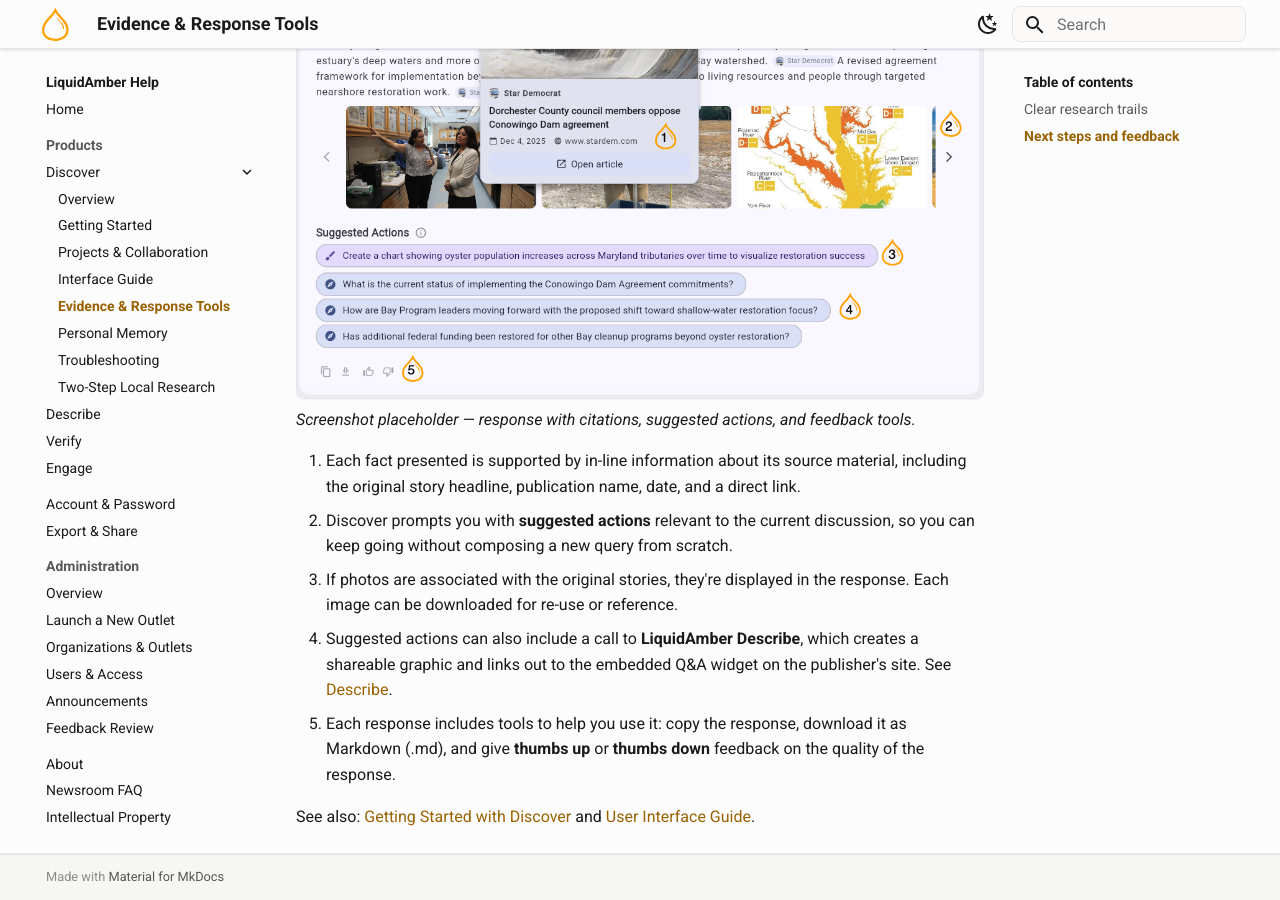
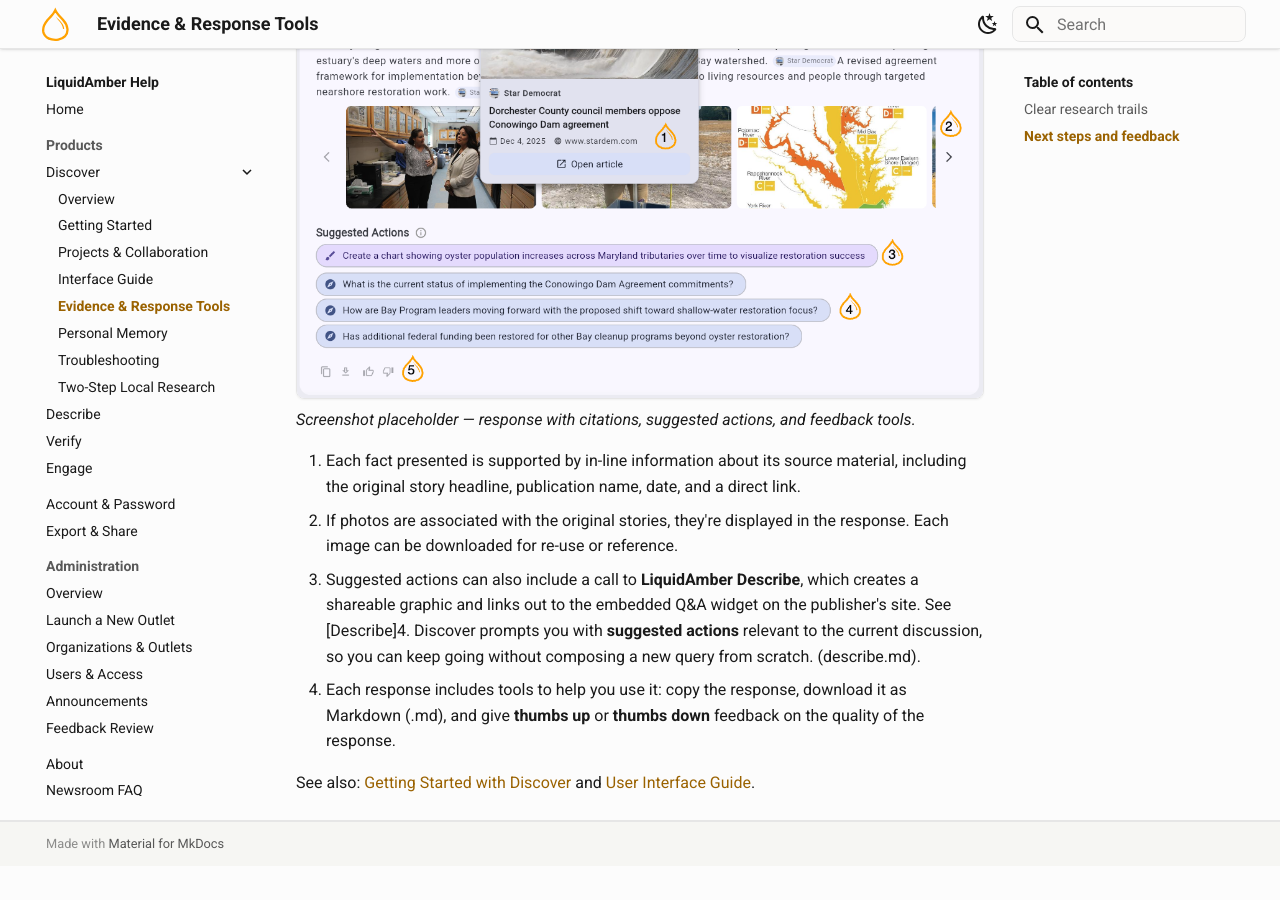
Before and after one commit to benoitmarsot/codechat-help, an MkDocs documentation site: the page built from docs/discover-research-trails.md, in a window 1280 px wide and 900 px high, scrolled down 1423 px. Built offline with MkDocs 1.6.1 and Material for MkDocs 9.7.7, drawn with Linux system fonts in a browser that asks for light colours; after the commit the page ends 2289 px from its top, so only the background shows below that.

Commit message:
Fix wrong order in Next steps and feedback.

```diff
--- a/docs/discover-research-trails.md
+++ b/docs/discover-research-trails.md
@@ -19,9 +19,9 @@ Each query response, along with individual in-line links to specific stories, in
 *Screenshot placeholder — response with citations, suggested actions, and feedback tools.*
 
 1. Each fact presented is supported by in-line information about its source material, including the original story headline, publication name, date, and a direct link.
-2. Discover prompts you with **suggested actions** relevant to the current discussion, so you can keep going without composing a new query from scratch.
-3. If photos are associated with the original stories, they're displayed in the response. Each image can be downloaded for re-use or reference.
-4. Suggested actions can also include a call to **LiquidAmber Describe**, which creates a shareable graphic and links out to the embedded Q&A widget on the publisher's site. See [Describe](describe.md).
+2. If photos are associated with the original stories, they're displayed in the response. Each image can be downloaded for re-use or reference.
+3. Suggested actions can also include a call to **LiquidAmber Describe**, which creates a shareable graphic and links out to the embedded Q&A widget on the publisher's site. See [Describe]4. Discover prompts you with **suggested actions** relevant to the current discussion, so you can keep going without composing a new query from scratch.
+(describe.md).
 5. Each response includes tools to help you use it: copy the response, download it as Markdown (.md), and give **thumbs up** or **thumbs down** feedback on the quality of the response.
 
 See also: [Getting Started with Discover](discover-getting-started.md) and [User Interface Guide](discover-interface.md).
```
